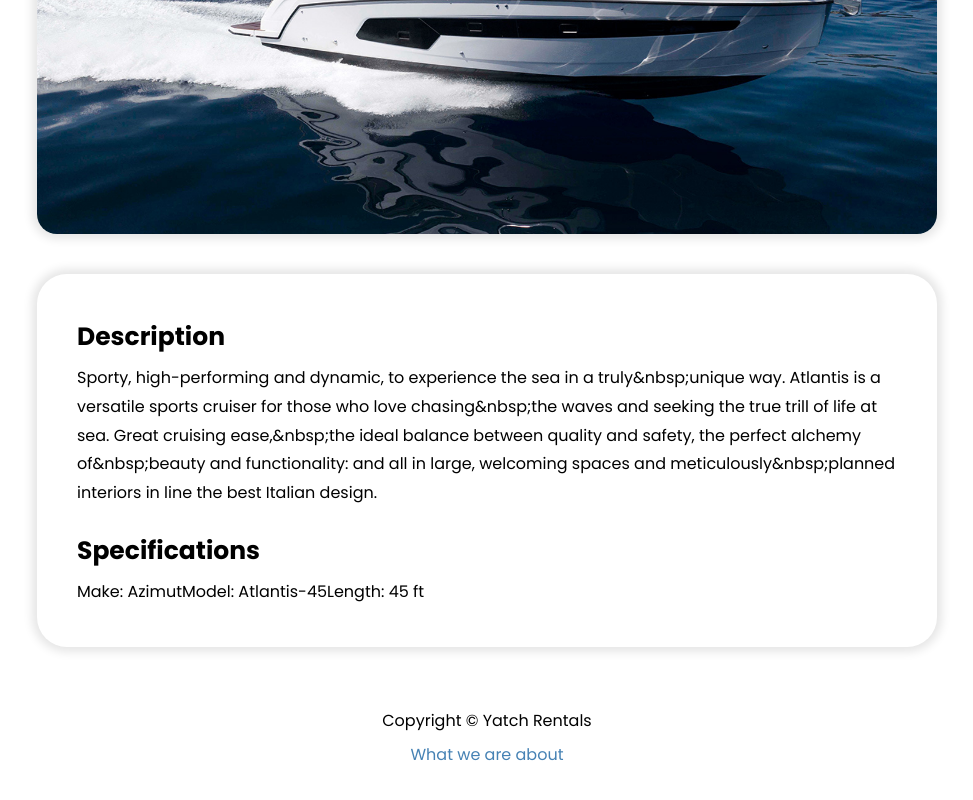
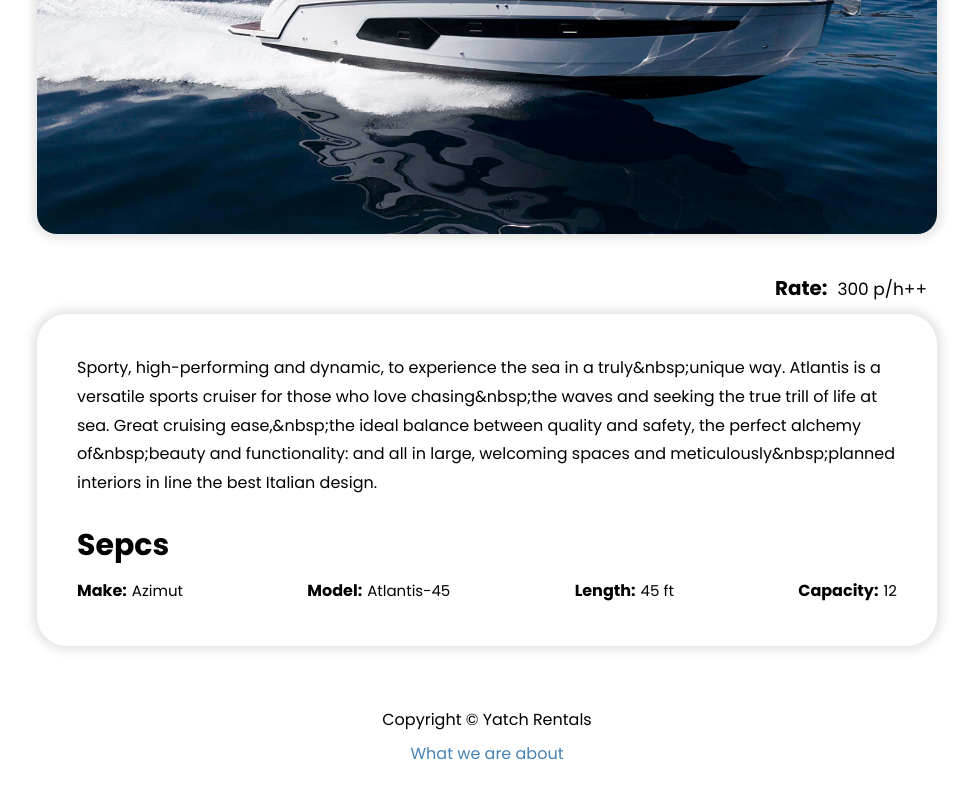
Before and after one commit to blksmth1725/Yatch_Rentals, a Next.js app in the folder yatch_rentals_frontend/: page /boats/Azimut-Atlantis in a window 1280 px wide. Shown: the part 586-1386 px from the top of the page, without its empty margins (153-1126 px from the left). Built offline with nearby package versions, Linux system fonts and the light colour scheme; no server answers.

Commit message:
Happy with the individual details display page

```diff
--- a/yatch_rentals_frontend/pages/boats/[slug].js
+++ b/yatch_rentals_frontend/pages/boats/[slug].js
@@ -35,18 +35,44 @@ export default function Boat({ boat }) {
           </div>
         )}
 
+        <div className={styles.rate_container}>
+          <h3>Rate:</h3>
+          <div>
+            <span>{boat.rate}++</span>
+          </div>
+        </div>
+
         <div className={styles.info_container_toplevel}>
           <div className={styles.info_packet_container}>
-            <h3 className={styles.h3}>Description</h3>
             <span>{boat.description}</span>
           </div>
-
           <div className={styles.info_packet_container}>
-            <h3 className={styles.h3}>Specifications</h3>
-            <div className={styles.span}>
-              <span>Make: {boat.make}</span>
-              <span>Model: {boat.model}</span>
-              <span>Length: {boat.length}</span>
+            <h3 className={styles.h3}>Sepcs</h3>
+            <div className={styles.spec_info_container}>
+              <div className={styles.span_container}>
+                <h4>Make:</h4>
+                <span className={styles.spec_info_container_span}>
+                  {boat.make}
+                </span>
+              </div>
+              <div className={styles.span_container}>
+                <h4>Model:</h4>
+                <span className={styles.spec_info_container_span}>
+                  {boat.model}
+                </span>
+              </div>
+              <div className={styles.span_container}>
+                <h4>Length:</h4>
+                <span className={styles.spec_info_container_span}>
+                  {boat.length}
+                </span>
+              </div>
+              <div className={styles.span_container}>
+                <h4>Capacity:</h4>
+                <span className={styles.spec_info_container_span}>
+                  {boat.capacity}
+                </span>
+              </div>
             </div>
           </div>
         </div>
--- a/yatch_rentals_frontend/styles/Boat.module.css
+++ b/yatch_rentals_frontend/styles/Boat.module.css
@@ -3,8 +3,8 @@
   padding-top: 40px;
 }
 
-.boat h3 {
-  font-size: 25px;
+.h3 {
+  font-size: 30px;
 }
 
 .boat p {
@@ -41,12 +41,22 @@
 
 .header {
   display: flex;
-  gap: 495px;
+  justify-content: space-between;
+}
+
+.rate_container {
+  margin-top: 30px;
+  font-size: 17px;
+  padding-right: 10px;
+  gap: 10px;
+  display: flex;
+  justify-content: flex-end;
+  align-items: center;
+  height: 50px;
 }
 
 .info_container_toplevel {
   padding: 40px;
-  margin-top: 40px;
   display: flex;
   gap: 20px;
   border-radius: 30px;
@@ -59,3 +69,23 @@
   flex-direction: column;
   gap: 5px;
 }
+
+.spec_info_container {
+  justify-content: space-between;
+  display: flex;
+  flex-direction: row;
+}
+
+.span_container {
+  display: flex;
+  flex-direction: row;
+  gap: 5px;
+}
+
+.spec_info_container_span {
+  font-size: 15px;
+}
+
+.price {
+  font-size: 15px;
+}
```
